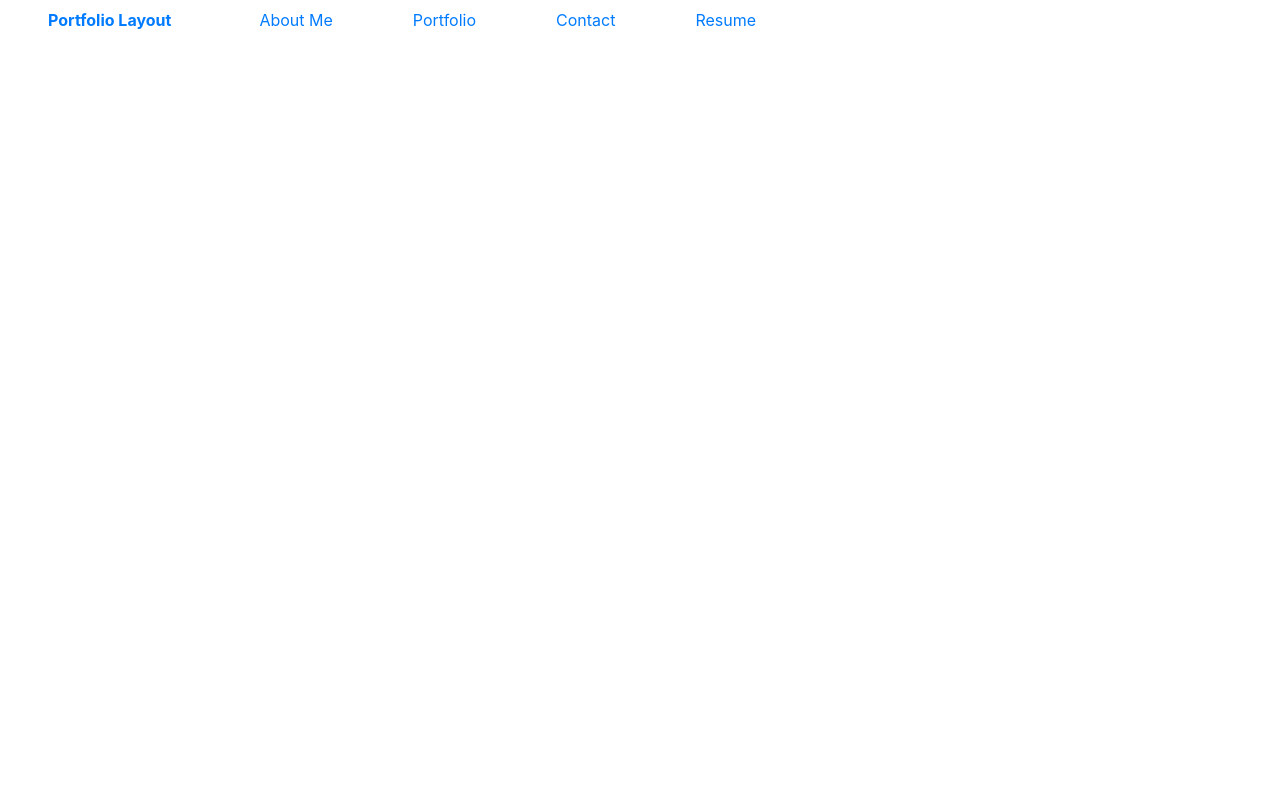
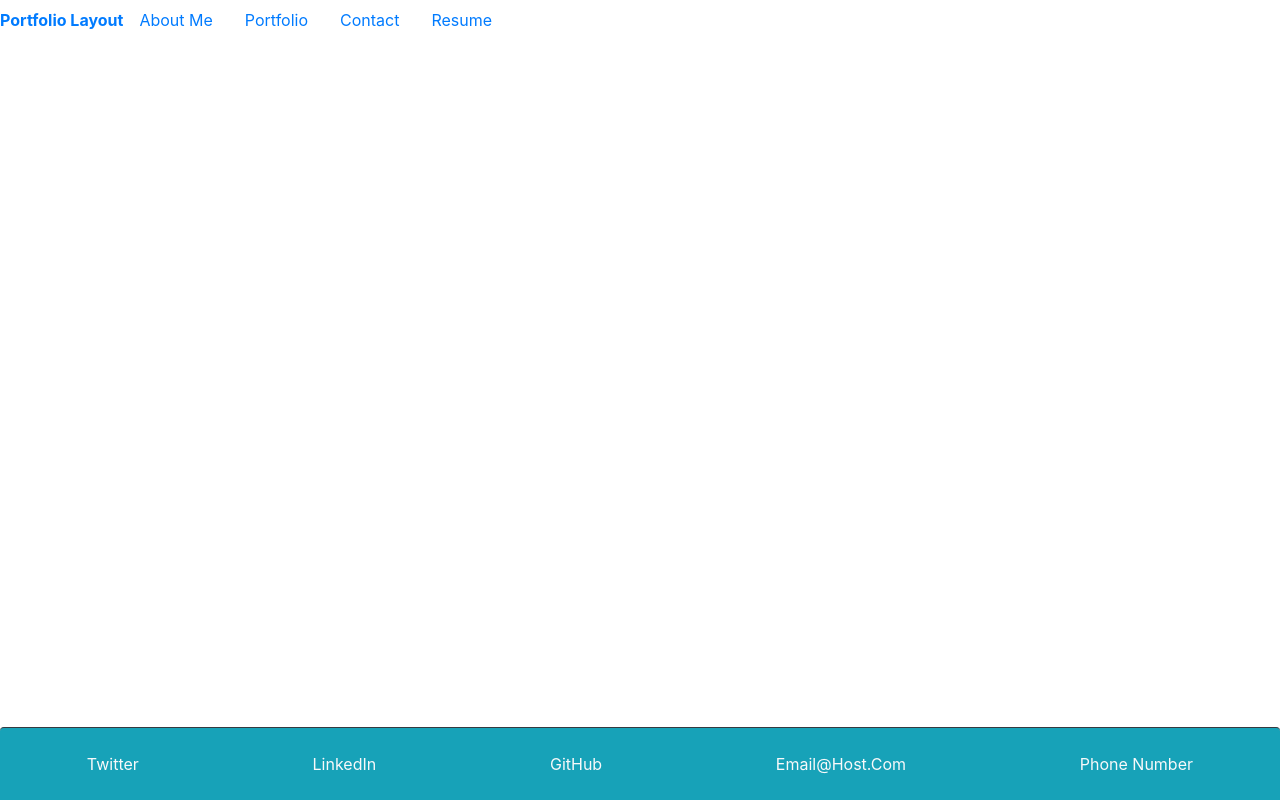
Before and after one commit to Drkeck/The-great-protfolio, a React (Create React App) app: page / in a window 1280 px wide. Built offline with nearby package versions, Linux system fonts and the light colour scheme.

Commit message:
added footer and some style to it

```diff
--- a/src/App.js
+++ b/src/App.js
@@ -1,5 +1,6 @@
 import React, {useState} from 'react';
 import Header from './componenets/header';
+import Footer from './componenets/footer';
 import './App.css';
 
 function App() {
@@ -14,6 +15,8 @@ const [currentCategory, setCurrentCategory] = useState(categories[0]);
   return (
     <div className="App">
       <Header categories={categories} currentCategory={currentCategory} setCurrentCategory={setCurrentCategory}></Header>
+
+      <Footer></Footer>
     </div>
   );
 }
--- /dev/null
+++ b/src/componenets/footer/index.js
@@ -0,0 +1,18 @@
+import React from 'react'
+import {Nav, NavItem} from 'reactstrap'
+
+function Footer() {
+    return(
+        <footer className="bg-info fixed-bottom py-4 text-center border-top border-dark rounded-top">
+            <Nav className="d-flex">
+                <NavItem className="mx-auto px-2 text-light">Twitter</NavItem>
+                <NavItem className="mx-auto px-2 text-light">LinkedIn</NavItem>
+                <NavItem className="mx-auto px-2 text-light">GitHub</NavItem>
+                <NavItem className="mx-auto px-2 text-light">Email@Host.Com</NavItem>
+                <NavItem className="mx-auto px-2 text-light">Phone Number</NavItem>
+            </Nav>
+        </footer>
+    )
+}
+
+export default Footer;
--- a/src/componenets/header/index.js
+++ b/src/componenets/header/index.js
@@ -8,8 +8,10 @@ function Header(props) {
         setCurrentCategory
     } = props;
     return(
-        <header>
-            <a href="/" className="float-left mx-5 my-2 font-weight-bolder">Portfolio Layout</a>
+        <header className="d-flex justify-content-start align-items-center">
+            <div>
+                <a href="/" className="font-weight-bolder">Portfolio Layout</a>
+            </div>
             <Navigation categories={categories} currentCategory={currentCategory} setCurrentCategory={setCurrentCategory}></Navigation>
         </header>
     )
--- a/src/componenets/nav/index.js
+++ b/src/componenets/nav/index.js
@@ -13,7 +13,7 @@ function Navigation(props) {
     return(
         <Nav>
             {categories.map((category) => (
-                <NavItem key={category.name} className={`mx-4 ${currentCategory.name === category.name && 'text-muted'}`}>
+                <NavItem key={category.name} className={` ${currentCategory.name === category.name && 'text-muted'}`}>
                     <NavLink onClick={()=>{
                         setCurrentCategory(category)
                     }}>{category.name}
```
